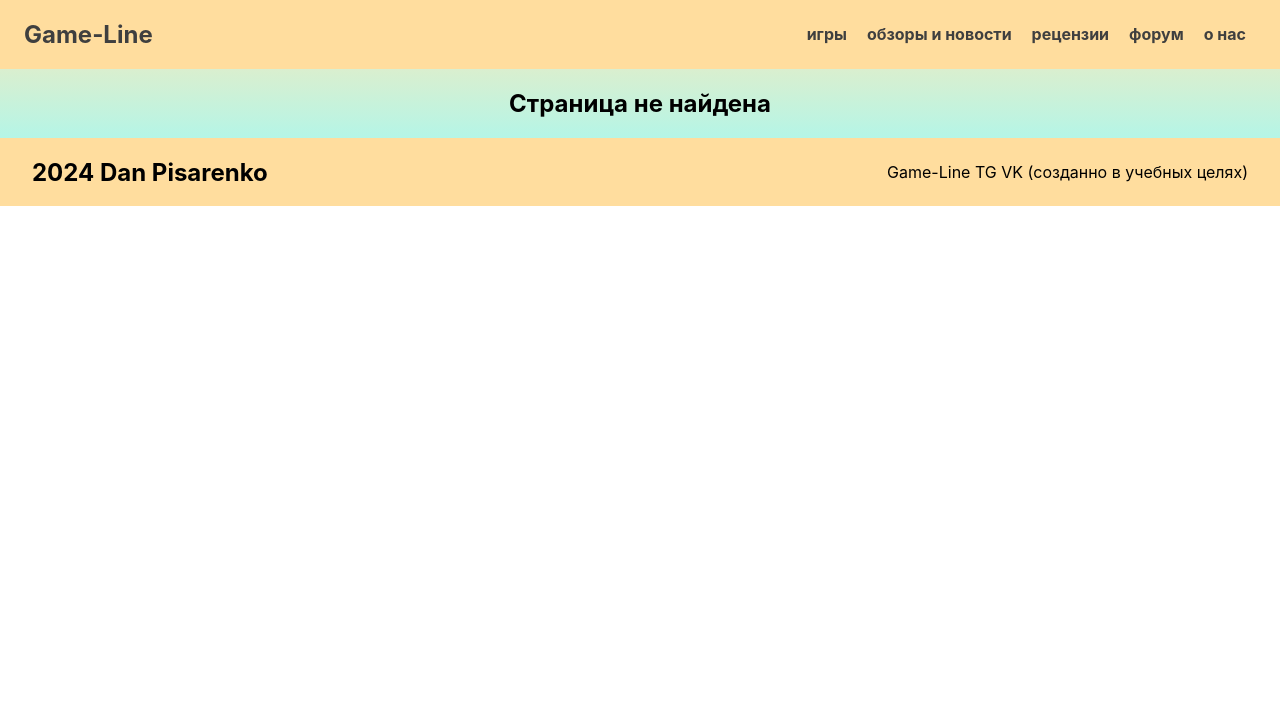
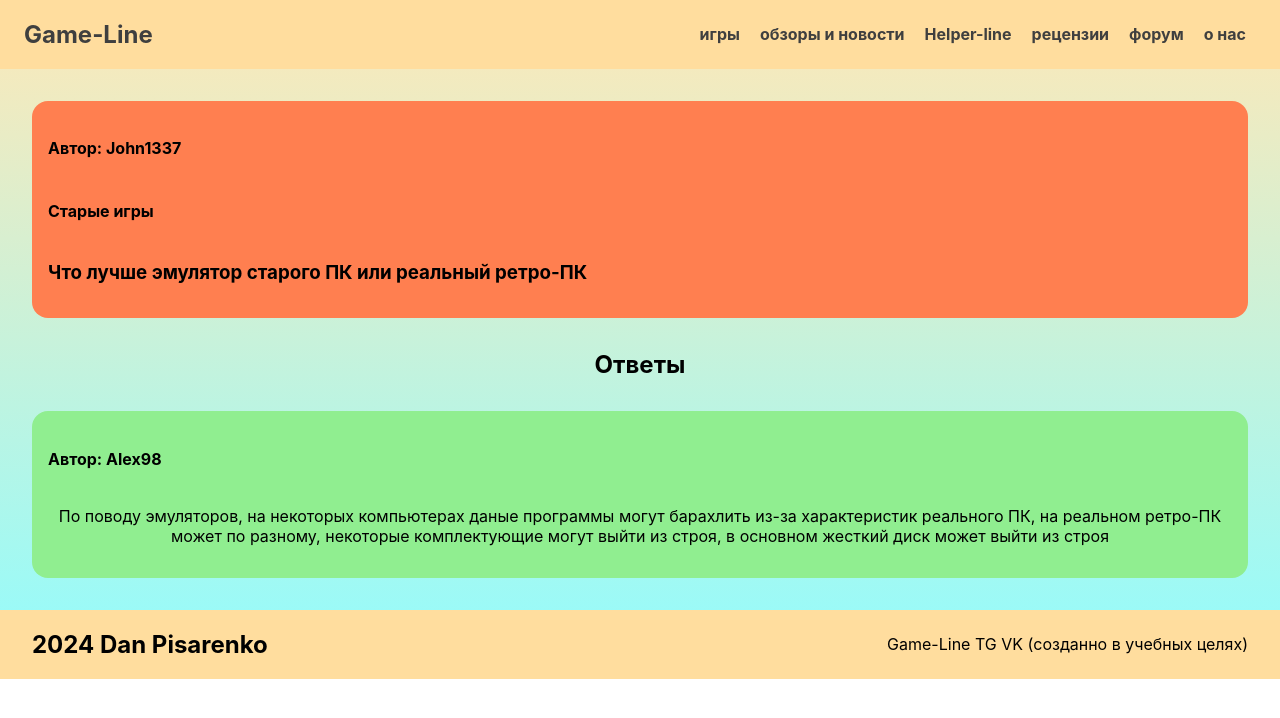
Before and after one commit to DanPisarenko/game-line, a React (Create React App) app: page /helper-line/1 in a window 1280 px wide. Shown: the top 718 px of the page. Built offline with nearby package versions, Linux system fonts and the light colour scheme.

Commit message:
create project

```diff
--- a/src/App.css
+++ b/src/App.css
@@ -80,3 +80,42 @@ a{
   margin-left: 10px;
   margin-right: 10px;
 }
+.helper_line__best_qa_item{
+    width: 600px;
+    display: flex;
+    flex-direction: column;
+    justify-content: center;
+    align-items: flex-start;
+    background-color: coral;
+    margin:32px;
+    padding: 16px;
+    border-radius: 16px;
+}
+
+.helper_line__best_qa{
+  display: flex;
+  flex-direction: column;
+  justify-content: center;
+  align-items: center;
+}
+.helper_line_page_quest{
+  /* width: 600px; */
+  display: flex;
+  flex-direction: column;
+  justify-content: center;
+  align-items: flex-start;
+  background-color: coral;
+  margin:32px;
+  padding: 16px;
+  border-radius: 16px;
+}
+.helper_line_page_quest_answers_item{
+  display: flex;
+  flex-direction: column;
+  justify-content: center;
+  align-items: flex-start;
+  background-color: lightgreen;
+  margin:32px;
+  padding: 16px;
+  border-radius: 16px;
+}
--- a/src/App.js
+++ b/src/App.js
@@ -8,6 +8,8 @@ import Review from './Pages/Review';
 import Reviews from './Pages/Reviews';
 import Header from './Components/Header';
 import About from './Pages/About';
+import HelperLine from './Pages/HelperLine';
+import HelperLinePage from './Pages/HelperLinePage';
 function App() {
   return (
     <div className="App">
@@ -17,7 +19,9 @@ function App() {
         <Route path='/games' element={<Games/>}/>
         <Route path='/games/1' element={<GameInfo/>}/>
         <Route path='/rewiew' element={<Reviews/>}/>
-        <Route path='/review/1' element={<Review/>}/>
+        <Route path='/helper-line' element={<HelperLine/>}/>
+        <Route path='/helper-line/:id' element={<HelperLinePage/>}/>
+        <Route path='/review/:id' element={<Review/>}/>
         <Route path='/about' element={<About/>}/>
         {/* <Route path='/lr-rewiew/' element={<Games/>}/> */}
         {/* <Route path='/lr-rewiew/:id' element={<Games/>}/> */}
--- a/src/Components/Header.js
+++ b/src/Components/Header.js
@@ -8,6 +8,7 @@ export default function Header() {
           <div className='header_nav'>
             <Link className="header_nav_a" to="/games">игры</Link>
             <Link className="header_nav_a" to="/rewiew">обзоры и новости</Link>
+            <Link className="header_nav_a" to="/helper-line">Helper-line</Link>
             <a className="header_nav_a" href="#" onClick={() => alert('Пока разрабатывается')}>рецензии</a>
             <a className="header_nav_a" href="#" onClick={() => alert('Пока разрабатывается')}>форум</a>
             <Link className="header_nav_a" to="/about">о нас</Link>
--- /dev/null
+++ b/src/Pages/HelperLine.js
@@ -0,0 +1,19 @@
+import '../App.css'
+export default function HelperLine(){
+
+
+
+    return(
+        <div className="helper_line">
+            <h2 className="helper_line__h2">Helper-Line - помощь в играх, и не только</h2>
+            <div className="helper_line__best_qa">
+                <div className="helper_line__best_qa_item">
+                    <h4 className="helper_line__best_qa_item_theme">Старые игры</h4>
+                    <h3 className="helper_line__best_qa_item_title">Что лучше эмулятор старого ПК или реальный ретро-ПК</h3>
+
+                </div>
+
+            </div>
+        </div>
+    )
+}
--- /dev/null
+++ b/src/Pages/HelperLinePage.js
@@ -0,0 +1,24 @@
+import '../App.css'
+export default function HelperLinePage(){
+
+
+
+    return(
+        <div className="helper_line_page">
+            <div className='helper_line_page_quest'>
+                <h4 className="helper_line__best_qa_item_theme">Автор: John1337</h4>
+                <h4 className="helper_line__best_qa_item_theme">Старые игры</h4>
+                <h3 className="helper_line__best_qa_item_title">Что лучше эмулятор старого ПК или реальный ретро-ПК</h3>
+            </div>
+            <div className='helper_line_page_quest_answers'>
+                <h2 className='helper_line_page_quest_answers_title'>Ответы</h2>
+                <div className='helper_line_page_quest_answers_list'>
+                    <div className='helper_line_page_quest_answers_item'>
+                        <h4 className="helper_line__best_qa_item_theme">Автор: Alex98</h4>
+                        <p className="helper_line__best_qa_item_title">По поводу эмуляторов, на некоторых компьютерах даные программы могут барахлить из-за характеристик реального ПК, на реальном ретро-ПК может по разному, некоторые комплектующие могут выйти из строя, в основном жесткий диск может выйти из строя</p>
+                    </div>
+                </div>
+            </div>
+        </div>
+    )
+}
```
